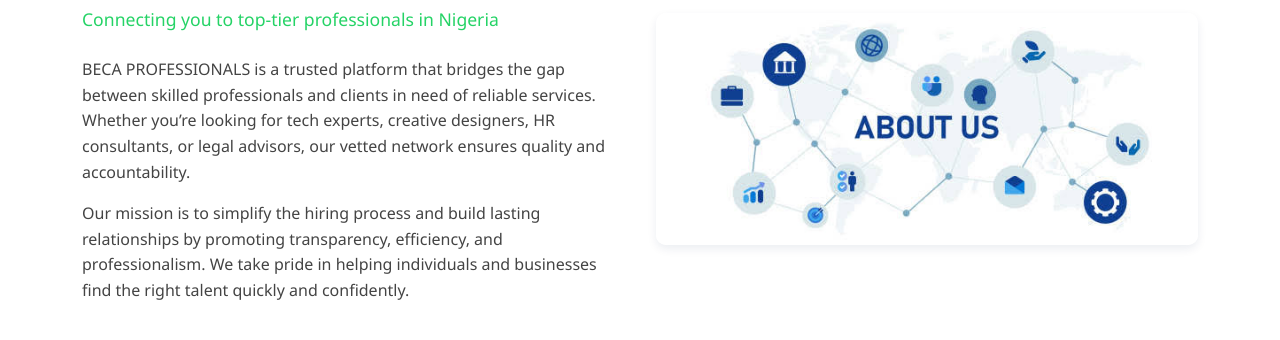
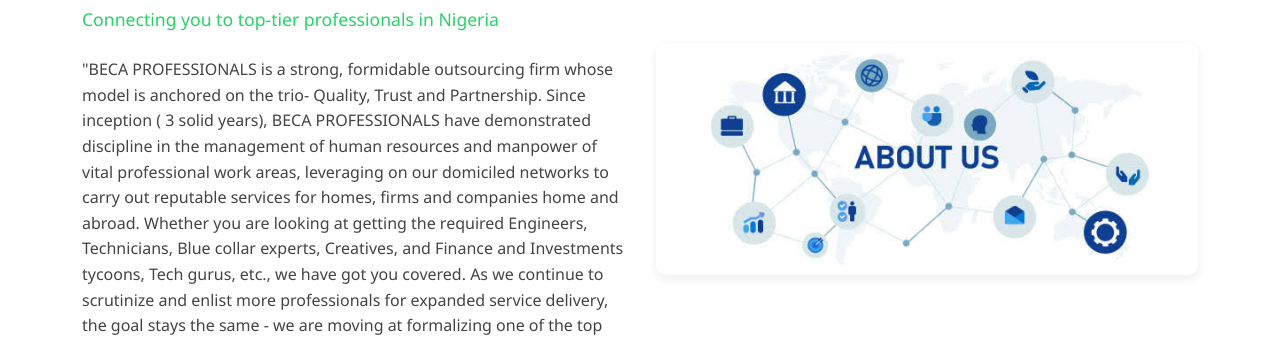
Before and after one commit to BECAPROFESSIONALS/BECA-Professionals, a plain HTML site: page index.html in a window 1280 px wide. Shown: the part 612-952 px from the top of the page. Drawn offline with Linux system fonts and the light colour scheme.

Commit message:
Update index.html
update about us

```diff
--- a/index.html
+++ b/index.html
@@ -55,11 +55,13 @@
       <h2>About BECA PROFESSIONALS</h2>
       <p class="subtitle">Connecting you to top-tier professionals in Nigeria</p>
       <p>
-        BECA PROFESSIONALS is a trusted platform that bridges the gap between skilled professionals and clients in need of reliable services. Whether you’re looking for tech experts, creative designers, HR consultants, or legal advisors, our vetted network ensures quality and accountability.
-      </p>
-      <p>
-        Our mission is to simplify the hiring process and build lasting relationships by promoting transparency, efficiency, and professionalism. We take pride in helping individuals and businesses find the right talent quickly and confidently.
-      </p>
+"BECA PROFESSIONALS is a strong, formidable outsourcing firm whose model is anchored on the trio- Quality, Trust and Partnership.
+
+Since inception ( 3 solid years), BECA PROFESSIONALS  have demonstrated discipline in the management of human resources and manpower of vital professional work areas, leveraging on our domiciled networks to carry out reputable services for homes, firms and companies home and abroad.
+
+Whether you are looking at getting the required Engineers, Technicians, Blue collar experts, Creatives, and  Finance and Investments tycoons, Tech gurus, etc., we have got you covered.
+
+As we continue to scrutinize and enlist more professionals for expanded service delivery, the goal stays the same - we are moving at formalizing one of the top HR powerhouse grounded in Quality Trust and Reputable partnership."  </p>
     </div>
 
     <div class="about-image">
```
